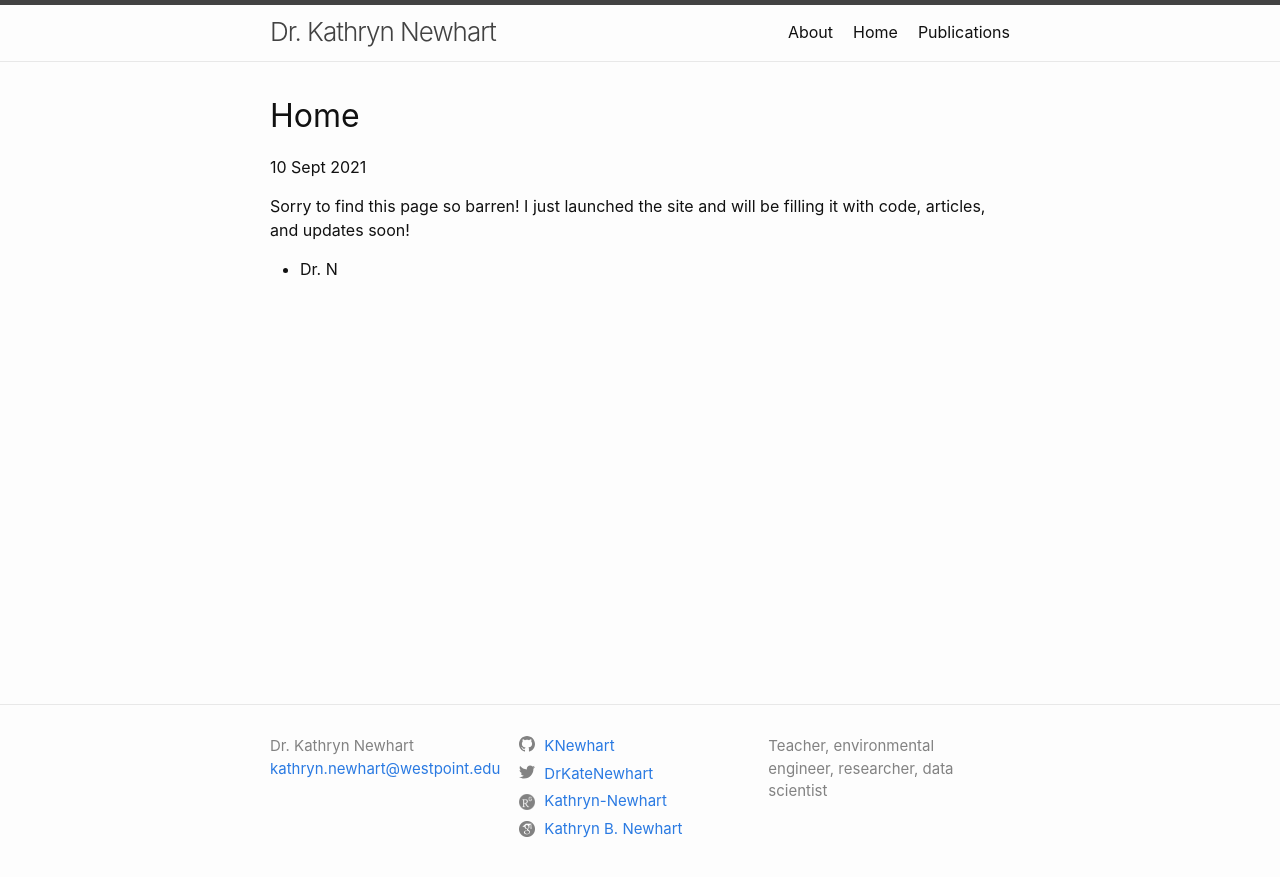
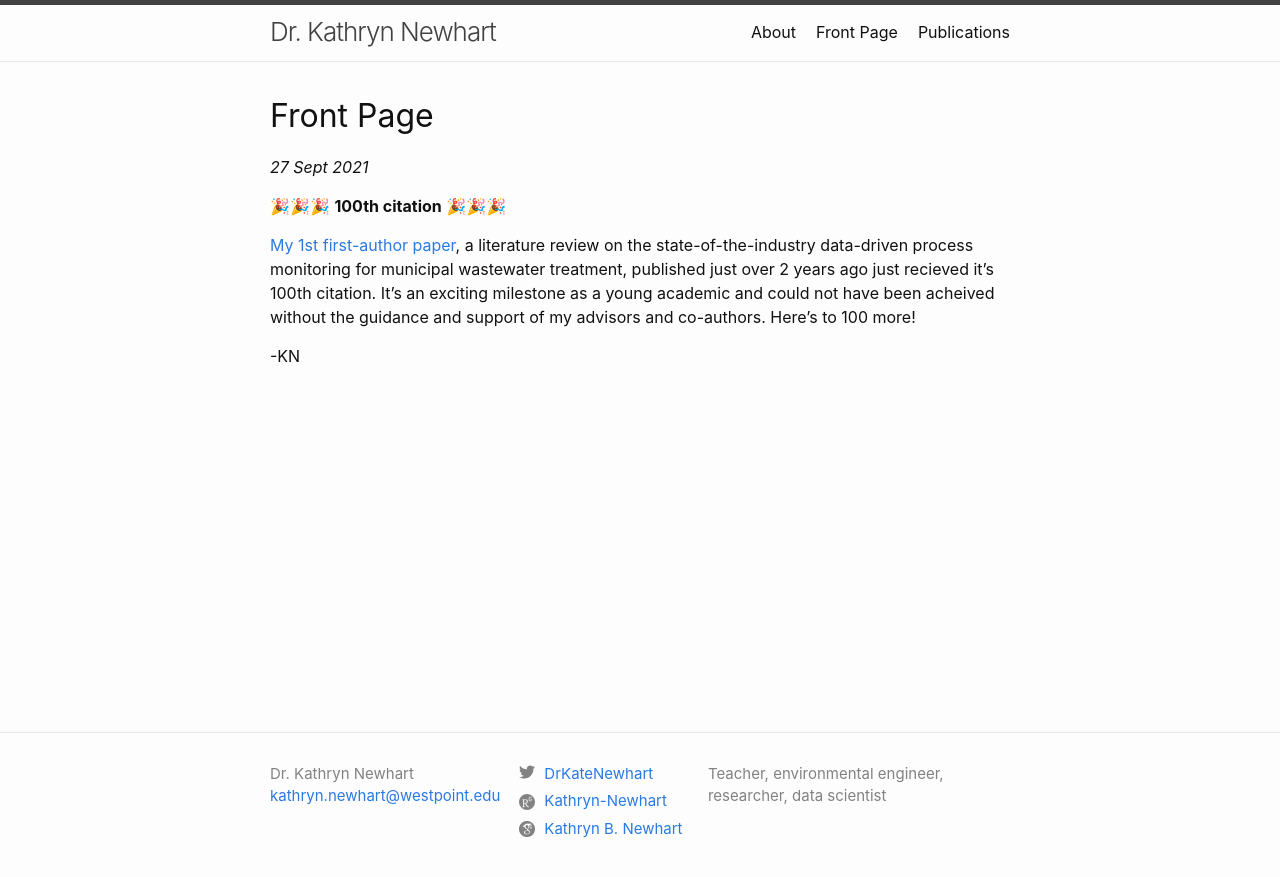
Before and after one commit to KNewhart/KNewhart.github.io, a Jekyll site: the page built from index.markdown, in a window 1280 px wide. Shown: the top 877 px of the page. Built offline with Jekyll 4.4.1, drawn with Linux system fonts in a browser that asks for light colours; our own code applies the rules of GitHub Pages for plain Markdown files.

Commit message:
First post and cosmetic mods

```diff
--- a/_config.yml
+++ b/_config.yml
@@ -23,7 +23,7 @@ email: kathryn.newhart@westpoint.edu
 description: >- # this means to ignore newlines
   Teacher, environmental engineer, researcher, data scientist
 twitter_username: DrKateNewhart
-github_username:  KNewhart
+#github_username:  KNewhart
 researchgate_username: Kathryn-Newhart
 googlescholar_username: Kathryn B. Newhart
 domain: knewhart.github.io
--- a/_sass/minima/_layout.scss
+++ b/_sass/minima/_layout.scss
@@ -140,13 +140,13 @@
 }
 
 .footer-col-2 {
-  width: -webkit-calc(33% - (#{$spacing-unit} / 2));
-  width:         calc(33% - (#{$spacing-unit} / 2));
+  width: -webkit-calc(25% - (#{$spacing-unit} / 2));
+  width:         calc(25% - (#{$spacing-unit} / 2));
 }
 
 .footer-col-3 {
-  width: -webkit-calc(33% - (#{$spacing-unit} / 2));
-  width:         calc(33% - (#{$spacing-unit} / 2));
+  width: -webkit-calc(42% - (#{$spacing-unit} / 2));
+  width:         calc(42% - (#{$spacing-unit} / 2));
 }
 
 @include media-query($on-laptop) {
--- a/about.markdown
+++ b/about.markdown
@@ -3,3 +3,7 @@ layout: page
 title: About
 permalink: /about/
 ---
+
+Dr. Kathryn ("Kate") Newhart graduated from the Colorado School of Mines in Golden, Colorado, USA in 2016 (B.S. Environmental Engineering), 2018 (M.S. Civil and Environmental Engineering), and 2020 (Ph.D. Civil and Environmental Engineering). Initially a conventional environmental engineer, Kate operated bench- and pilot-scale systems for industrial (produced water from hydraulic fracturing operations) and municipal (decentralized and centralized) wastewater treatment. Kate became a self-taught data scientist with guidance from her doctoral co-advisor: Dr. Amanda Hering, a statistican now with Baylor University. Kate continued to focus on applied, full-scale problems in engineered environmental systems with guidance from her primary doctoral advisor: Dr. Tzahi Cath, an  environmental engineer at the Colorado School of Mines. Kate worked with many utility partners throughout her doctoral work and continued with one partner, Metro Water Recovery (Denver, Colorado), after graduation as a Technology and Innovation Engineer. Kate continued to teach at Red Rocks Community College in the Water Quality Management Program during her time at Metro, and ultimately returned to academia after joining the United States Military Academy at West Point, NY in 2021.
+
+Kate's current research is focused on data-driven process monitoring, control, and optimization of wastewater (disinfection), water reuse (membrane and non-membrane based), and resource recovery (phosphrous precipitation) systems.
--- a/index.markdown
+++ b/index.markdown
@@ -1,11 +1,13 @@
 ---
 # Feel free to add content and custom Front Matter to this file.
 # To modify the layout, see https://jekyllrb.com/docs/themes/#overriding-theme-defaults
-title: Home
+title: Front Page
 ---
 
-10 Sept 2021
+*27 Sept 2021*
 
-Sorry to find this page so barren! I just launched the site and will be filling it with code, articles, and updates soon!
+🎉🎉🎉 **100th citation** 🎉🎉🎉
 
-- Dr. N
+[My 1st first-author paper](https://scholar.google.com/citations?view_op=view_citation&citation_for_view=IgFxIPYAAAAJ:qjMakFHDy7sC&hl=en&as_sdt=0,33&is_milestone=1), a literature review on the state-of-the-industry data-driven process monitoring for municipal wastewater treatment, published just over 2 years ago just recieved it's 100th citation. It's an exciting milestone as a young academic and could not have been acheived without the guidance and support of my advisors and co-authors. Here's to 100 more!
+
+-KN
```
Also changed, not shown: 6 other files.
